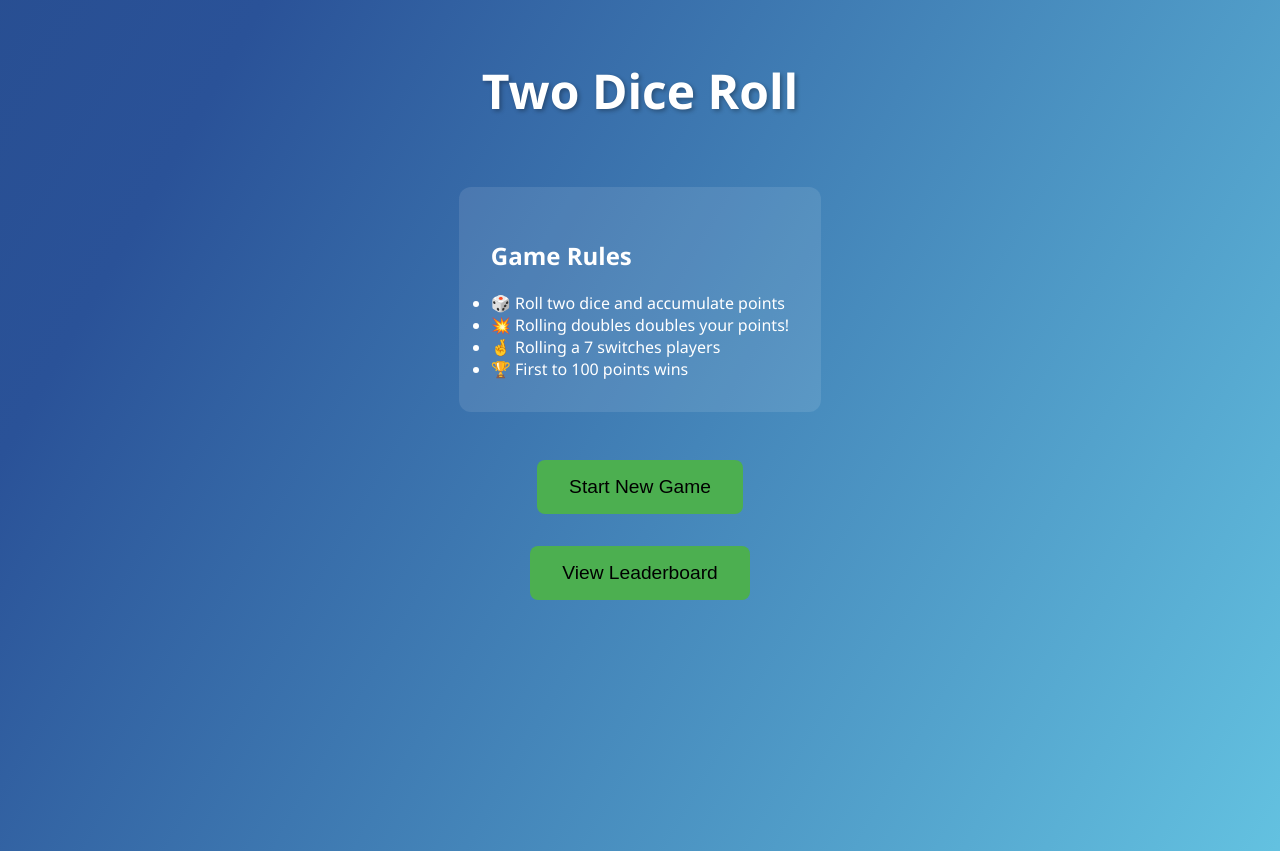
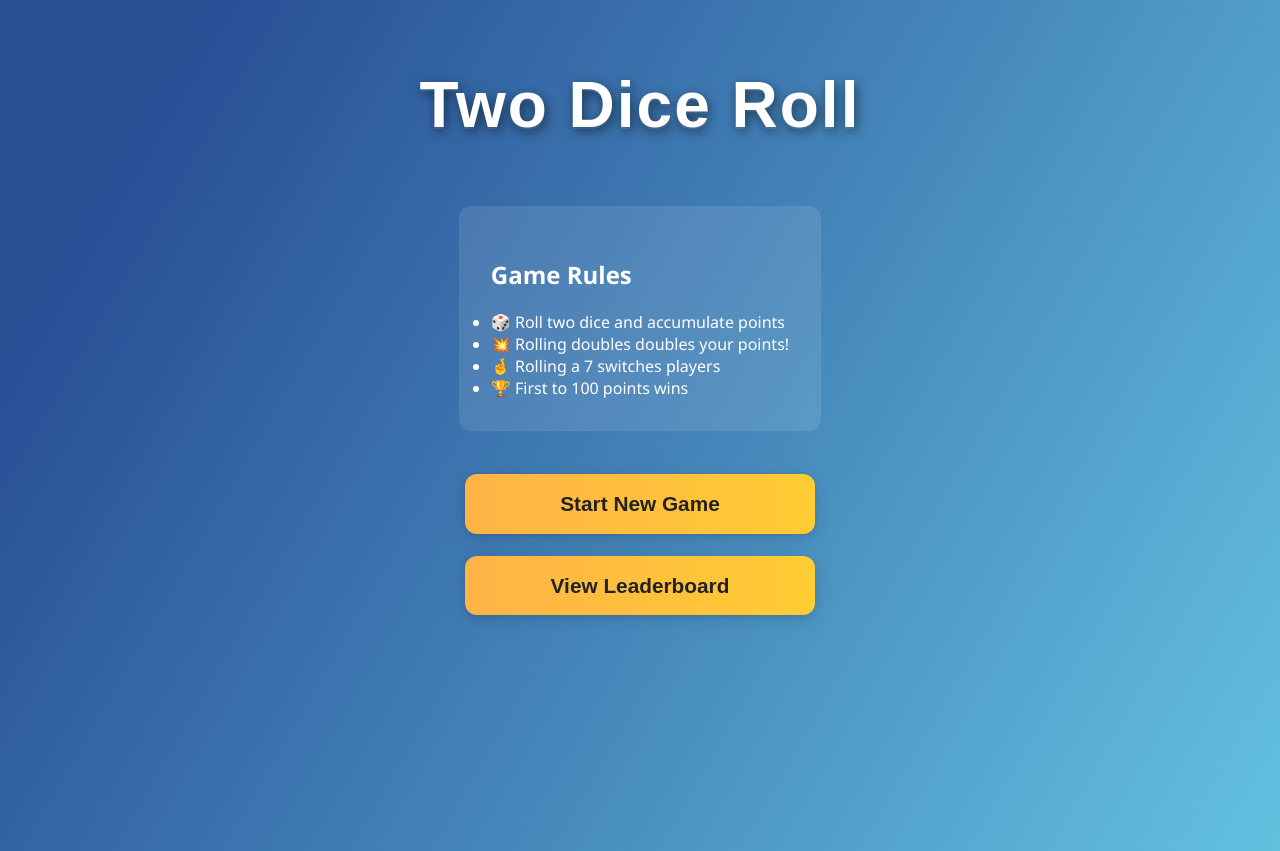
Before and after one commit to perpetual-cosmos/dice-game-frontend, a React (Create React App) app: page / in a window 1280 px wide. Built offline with nearby package versions, Linux system fonts and the light colour scheme; no server answers.

Commit message:
new style

```diff
--- a/src/pages/HomePage.jsx
+++ b/src/pages/HomePage.jsx
@@ -35,24 +35,50 @@ const FloatingDice = styled(GiPerspectiveDiceSixFacesRandom)`
 `;
 
 const Title = styled.h1`
-  font-size: 3rem;
+  font-family: 'Luckiest Guy', 'Quicksand', cursive, sans-serif;
+  font-size: clamp(2.5rem, 7vw, 4rem);
   margin-bottom: 2rem;
-  text-shadow: 2px 2px 4px rgba(0,0,0,0.3);
+  text-shadow: 2px 4px 12px #0008, 0 2px 0 #fff2;
+  letter-spacing: 2px;
+  text-align: center;
+  z-index: 1;
+`;
+
+const GlassCard = styled.div`
+  background: rgba(255,255,255,0.13);
+  border-radius: 18px;
+  box-shadow: 0 8px 32px 0 rgba(31,38,135,0.18);
+  backdrop-filter: blur(8px);
+  -webkit-backdrop-filter: blur(8px);
+  border: 1.5px solid rgba(255,255,255,0.18);
+  padding: 2.5rem 2rem 2rem 2rem;
+  margin: 2rem 0 1.5rem 0;
+  width: 100%;
+  max-width: 420px;
+  display: flex;
+  flex-direction: column;
+  align-items: center;
+  z-index: 1;
 `;
 
 const Button = styled.button`
-  padding: 1rem 2rem;
-  font-size: 1.2rem;
-  background: #4CAF50;
+  padding: 1.1rem 2.2rem;
+  font-size: clamp(1.1rem, 2.5vw, 1.3rem);
+  background: linear-gradient(90deg, #ffb347 0%, #ffcc33 100%);
+  color: #222;
   border: none;
-  border-radius: 8px;
+  border-radius: 12px;
   cursor: pointer;
-  transition: all 0.3s ease;
-  margin: 1rem;
-
+  font-weight: bold;
+  box-shadow: 0 4px 18px 0 #0002, 0 1.5px 4px #0001;
+  margin: 0.7rem 0;
+  width: 100%;
+  max-width: 350px;
+  transition: all 0.2s cubic-bezier(.4,2,.6,1);
   &:hover {
-    transform: scale(1.05);
-    box-shadow: 0 4px 15px rgba(0,0,0,0.2);
+    background: linear-gradient(90deg, #ffcc33 0%, #ffb347 100%);
+    transform: translateY(-2px) scale(1.04);
+    box-shadow: 0 8px 32px 0 #0003;
   }
 `;
 
```
